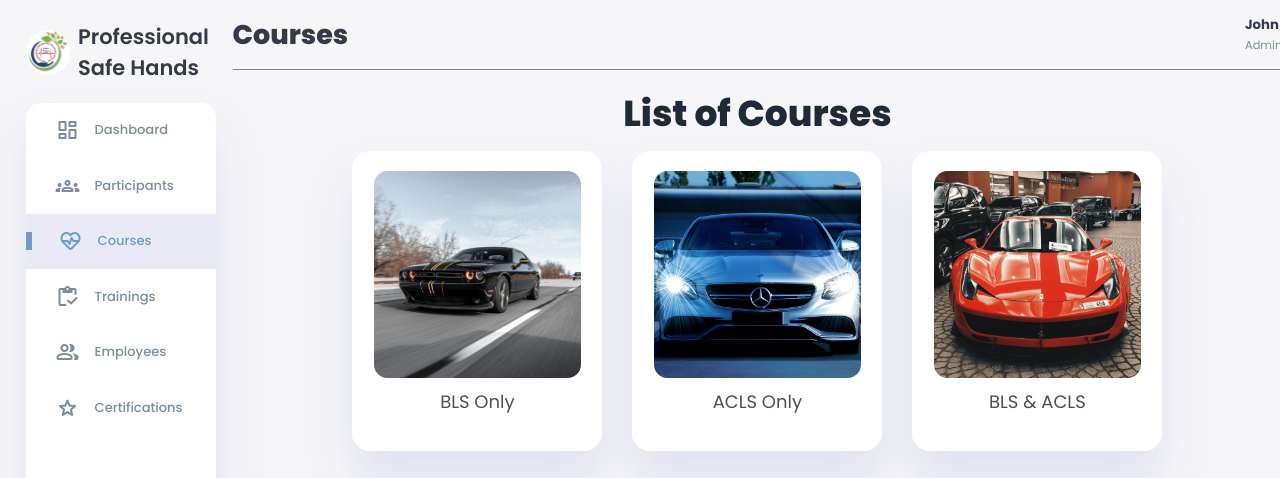
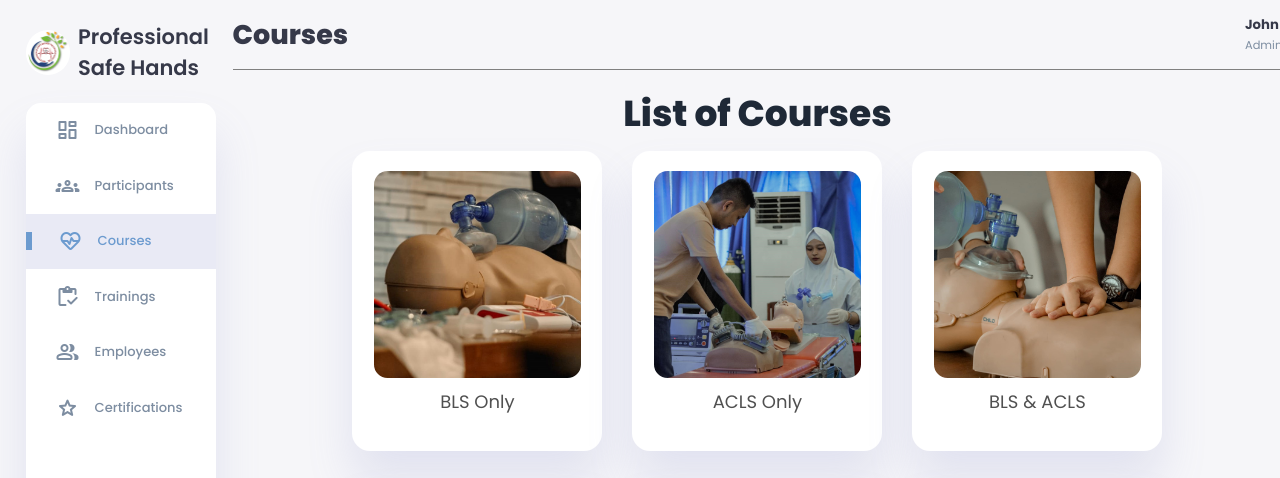
Before and after one commit to EJ-code764/pshtc-dashboard, a plain HTML site: page courses.html in a window 1280 px wide. Shown: the top 478 px of the page. Drawn offline with nearby package versions, Linux system fonts and the light colour scheme.

Commit message:
Change the picture for bls, acls, and bls&acls training courses profile

```diff
--- a/courses.html
+++ b/courses.html
@@ -108,15 +108,15 @@
                     <h2 class="course-header">List of Courses</h2>
                     <div class="course-gallery">
                         <div class="course-card">
-                            <img class="course-img" src="images/pexels-garvin-st-villier-719266-3311574.jpg">
+                            <img class="course-img" src="images/bls.jpg">
                             <p class="course-text">BLS Only</p>
                         </div>
                         <div class="course-card">
-                            <img class="course-img" src="images/pexels-mikebirdy-120049.jpg">
+                            <img class="course-img" src="images/acls.jpg">
                             <p class="course-text">ACLS Only</p>
                         </div>
                         <div class="course-card">
-                            <img class="course-img" src="images/pexels-pashal-337909.jpg">
+                            <img class="course-img" src="images/blsacls.jpg">
                             <p class="course-text">BLS & ACLS</p>
                         </div>
                         <div class="course-card">
```
Also changed, not shown: images/acls.jpg (added), images/bls.jpg (added), images/blsacls.jpg (added).
